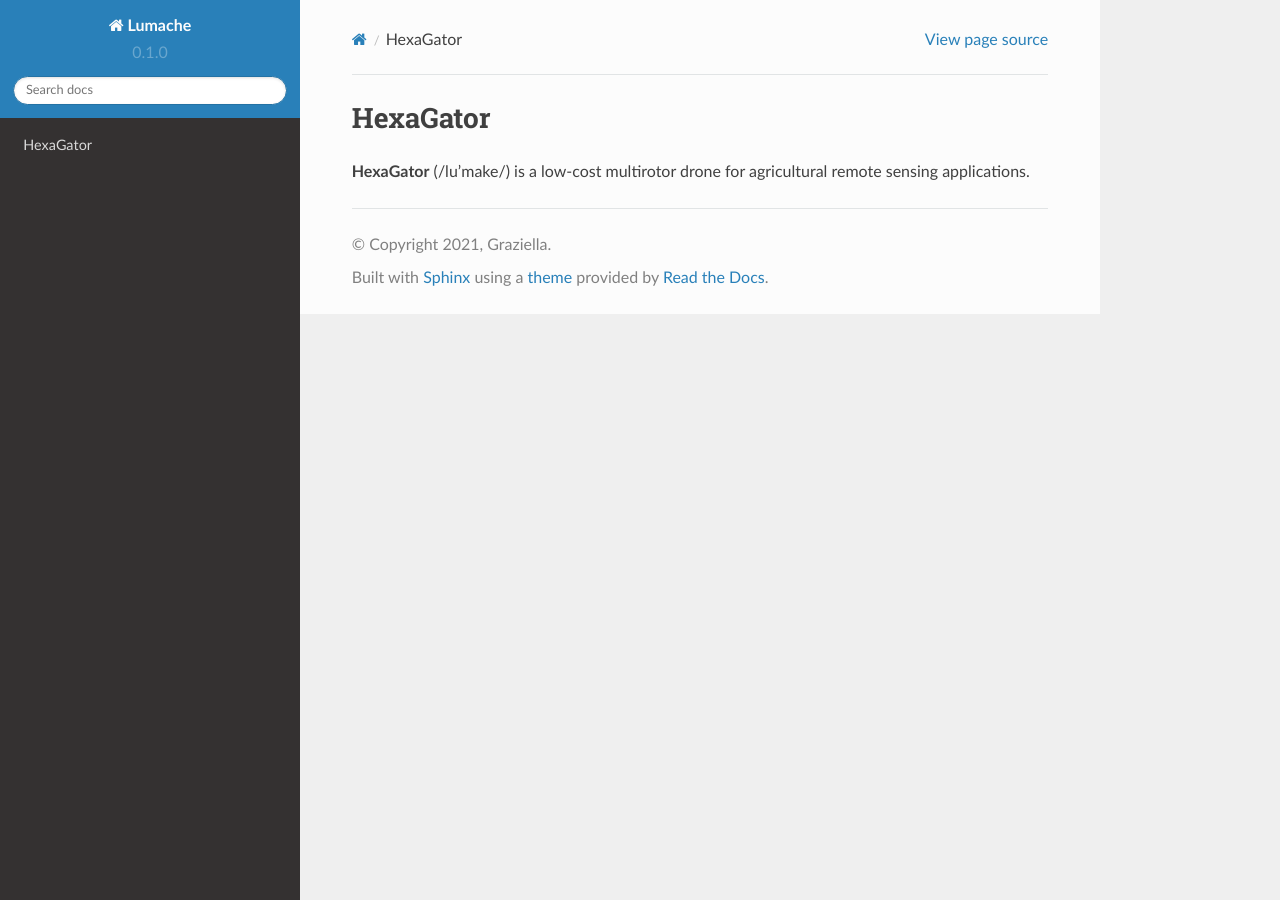
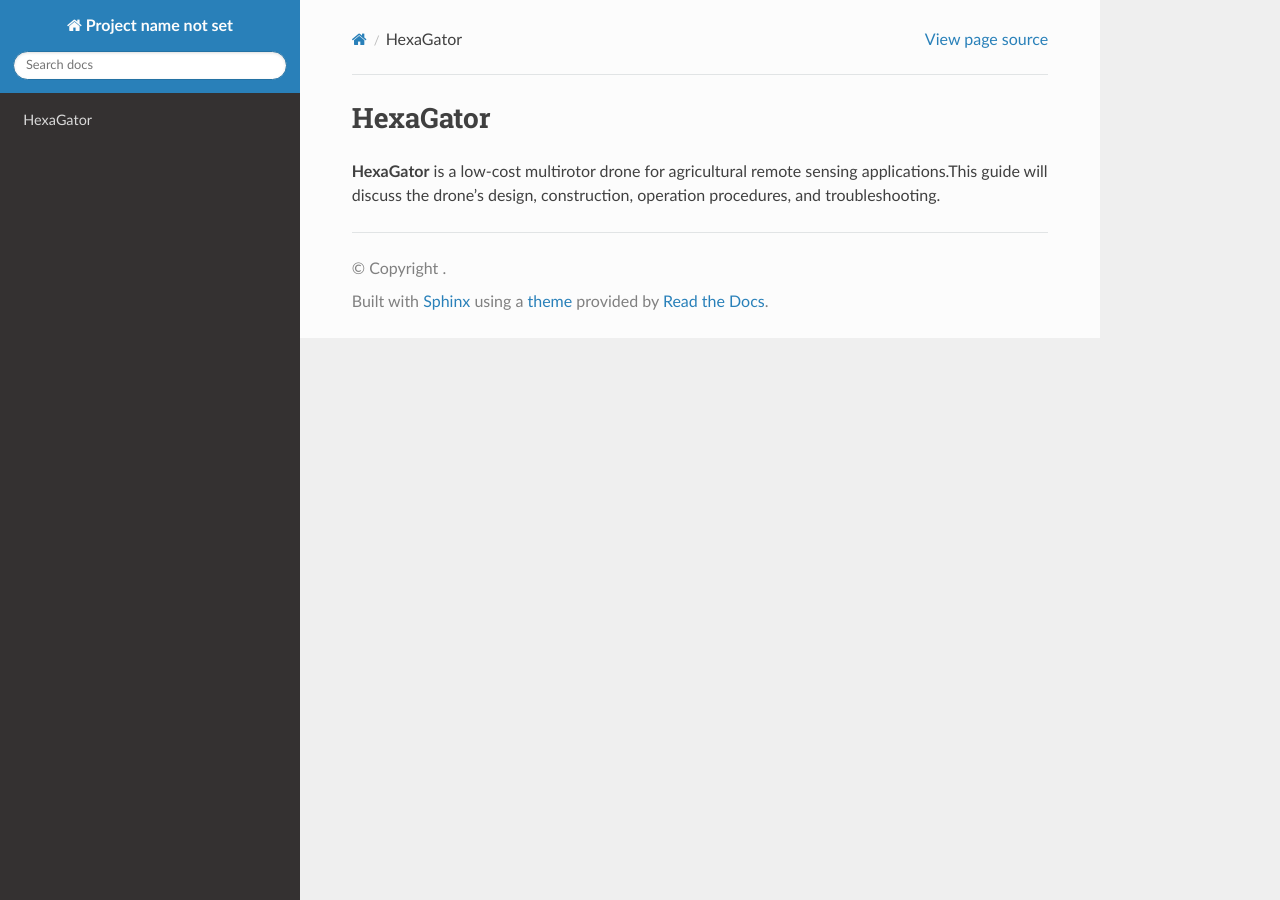
Before and after one commit to UF-UAV/HexaGator, a Sphinx documentation site: the page built from docs/source/index.rst, in a window 1280 px wide. Built offline with Sphinx 7.4.7 and the Read the Docs theme 2.0.0, drawn with Linux system fonts in a browser that asks for light colours.

Commit message:
Small edits to clean website.

```diff
--- a/docs/source/conf.py
+++ b/docs/source/conf.py
@@ -2,13 +2,14 @@
 
 # -- Project information
 
-project = 'Lumache'
-copyright = '2021, Graziella'
-author = 'Graziella'
+'''
+    project = 'Lumache'
+    copyright = '2021, Graziella'
+    author = 'Graziella'
 
-release = '0.1'
-version = '0.1.0'
-
+    release = '0.1'
+    version = '0.1.0'
+'''
 # -- General configuration
 
 extensions = [
--- a/docs/source/index.rst
+++ b/docs/source/index.rst
@@ -1,4 +1,4 @@
 HexaGator
 ===================================
 
-**HexaGator** (/lu'make/) is a low-cost multirotor drone for agricultural remote sensing applications.
+**HexaGator** is a low-cost multirotor drone for agricultural remote sensing applications.This guide will discuss the drone's design, construction, operation procedures, and troubleshooting.
```
